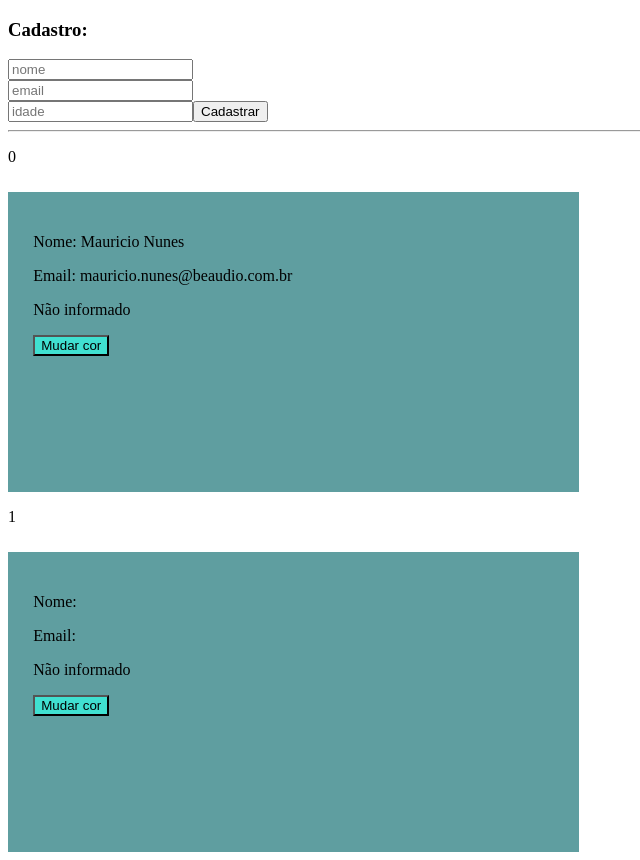
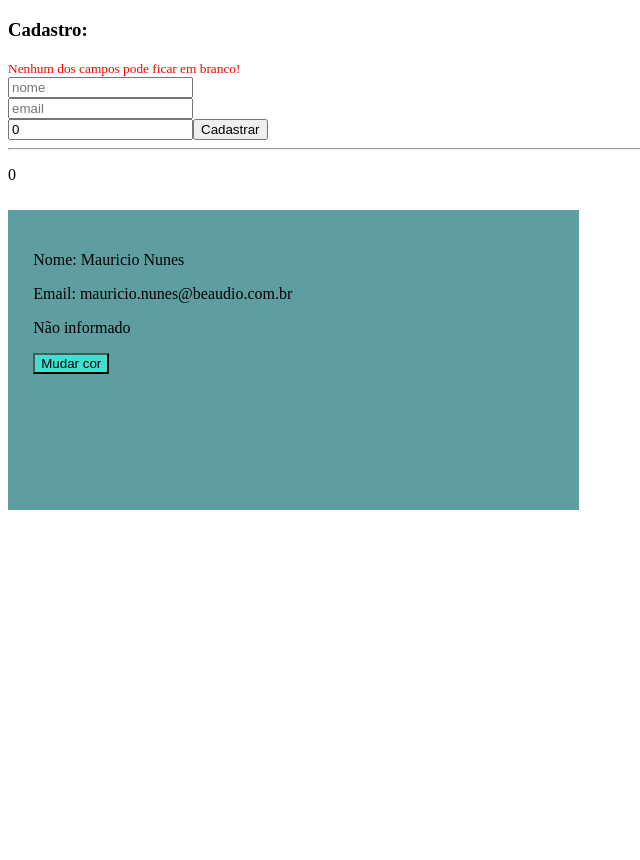
Before and after one commit to mauricom97/starting_vue, a Vue app: page / in a window 1280 px wide. Both pictures are taken after a click on the button "Cadastrar". Shown: the whole page, without its empty margins (0-640 px from the left). After the commit the page ends 800 px from the top, so only its background shows below. Built offline with nearby package versions, Linux system fonts and the light colour scheme.

Commit message:
Validação

```diff
--- a/src/App.vue
+++ b/src/App.vue
@@ -1,6 +1,7 @@
 <template>
   <div id="app">
     <h3>Cadastro: </h3>
+    <small id="nomeErro" v-show="deuErro">Nenhum dos campos pode ficar em branco!</small><br>
     <input type="text" placeholder="nome" v-model="nomeField"><br>
     <input type="text" placeholder="email" v-model="emailField"><br>
     <input type="number" placeholder="idade" v-model="idadeField">
@@ -20,6 +21,7 @@ export default {
   name: 'App',
   data(){
           return{
+            deuErro: false,
             nomeField: "",
             emailField: "",
             idadeField: 0,
@@ -40,10 +42,19 @@ export default {
   },
   methods: {
     cadastrarUsuario: function(){
+      if(this.nomeField == '' || this.emailField == '' || this.idadeField == ''){
+        this.deuErro = true
+      }else{
       this.clientes.push({nome: this.nomeField, email: this.emailField, idade: this.idadeField, id: Date.now()})
       this.nomeField = ''
       this.emailField = ''
       this.idadeField = ''
+
+
+
+
+      this.deuErro = false
+     }
     }
   }
 
@@ -51,5 +62,7 @@ export default {
 </script>
 
 <style>
-
+#nomeErro{
+  color: red;
+}
 </style>
```
